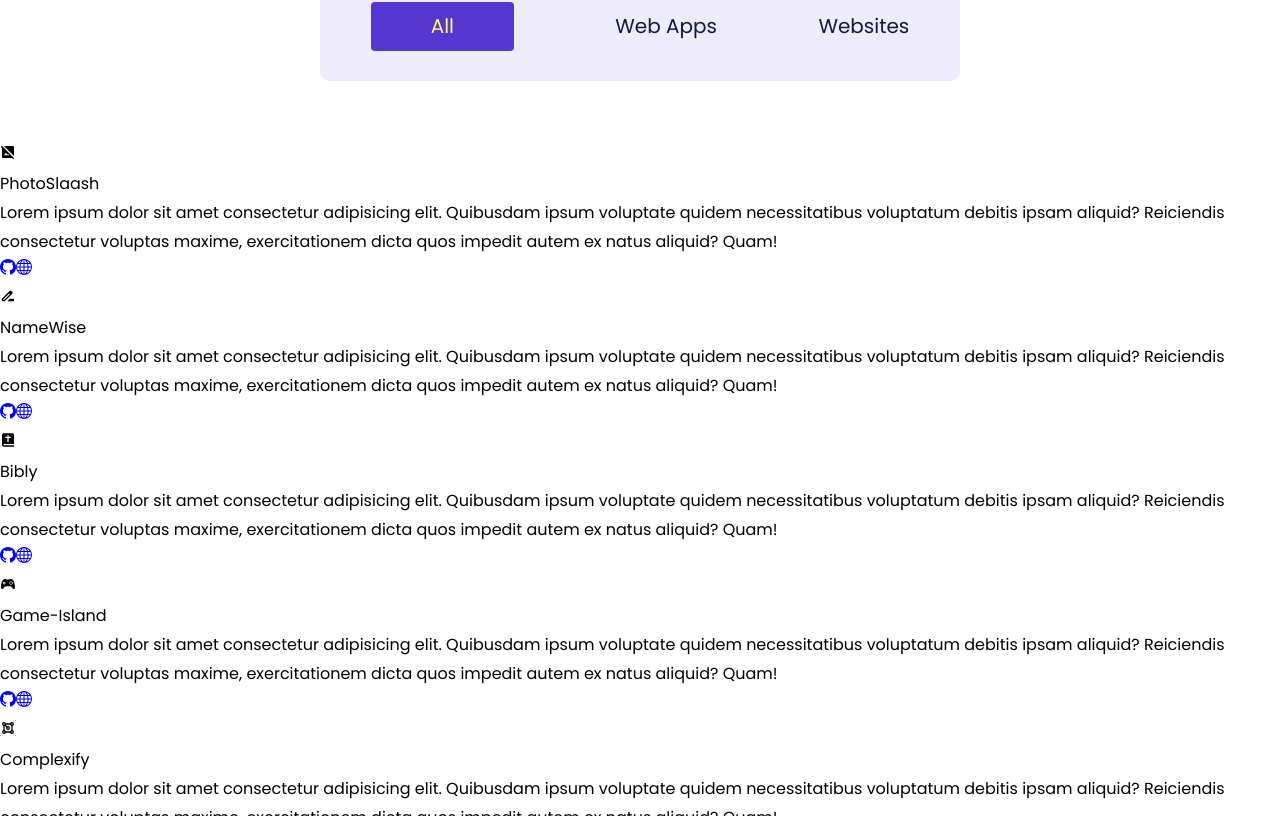
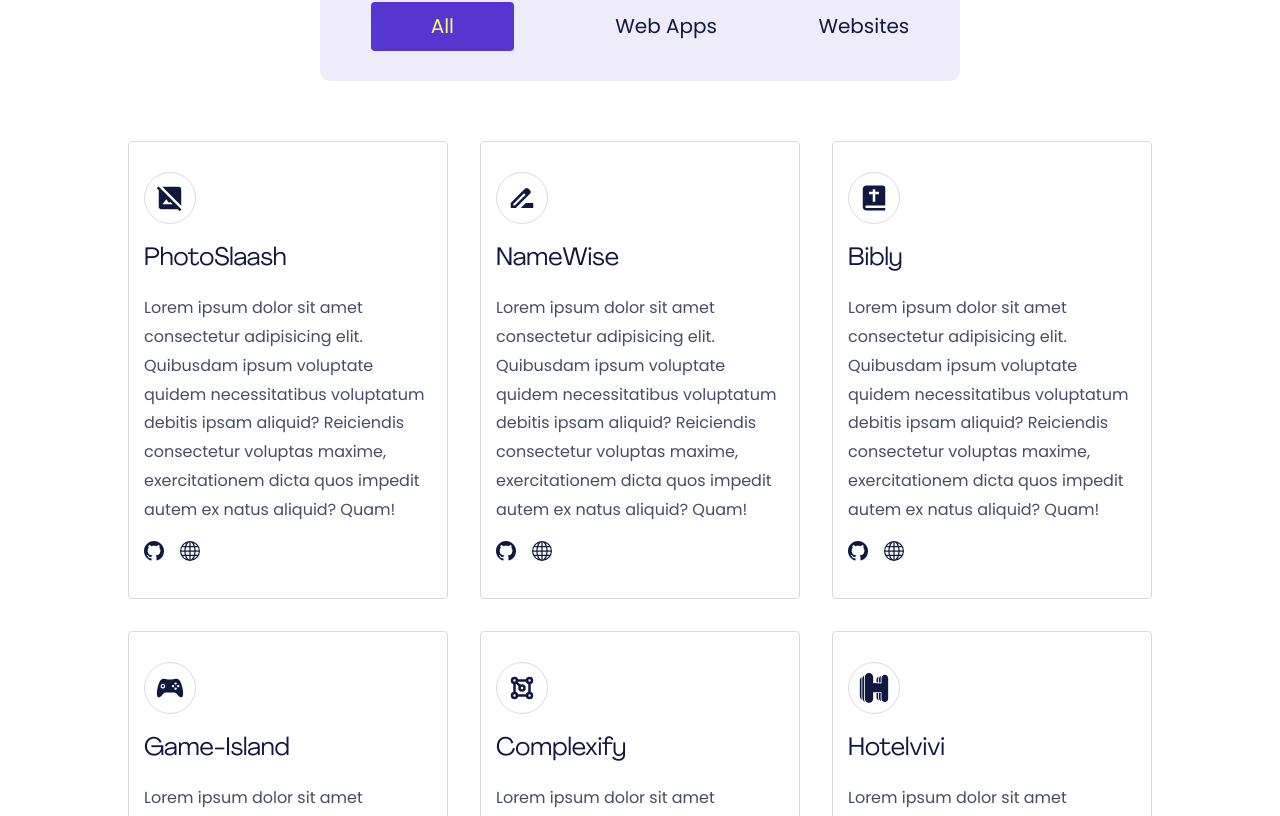
Before and after one commit to abrusu-collins/Portfolio-v7, a Next.js app: page / in a window 1280 px wide. Shown: the part 944-1760 px from the top of the page. Built offline with nearby package versions, Linux system fonts and the light colour scheme.

Commit message:
cool one

```diff
--- a/src/components/Projects.jsx
+++ b/src/components/Projects.jsx
@@ -72,10 +72,10 @@ function Projects() {
       <div className="projecct-cards">
         {projectContent.map((projectItem) => {
           return (
-            <div key={projectItem.name}>
-              <div> {r[projectItem.id]}</div>
-              <p>{projectItem.name}</p>
-              <p>{projectItem.description}</p>
+            <div className="all" key={projectItem.name}>
+              <div className="logo"> {r[projectItem.id]}</div>
+              <p className="project-name">{projectItem.name}</p>
+              <p className="description">{projectItem.description}</p>
               <div className="links">
                 <a href={projectItem.github}>
                   <BsGithub />
--- a/src/styles/index.css
+++ b/src/styles/index.css
@@ -114,6 +114,49 @@ nav ul {
   font-size: 20px;
   color: #101840;
 }
+.projects .projecct-cards {
+  display: grid;
+  grid-template-columns: repeat(3, 1fr);
+  width: 80%;
+  margin: 60px auto;
+  gap: 2rem 2rem;
+}
+.projects .projecct-cards > div {
+  border: 1px solid #d7dbe0;
+  padding: 30px 15px;
+  border-radius: 4px;
+}
+.projects .projecct-cards > div .logo {
+  font-size: 30px;
+  color: #101840;
+  border: 1px solid #d7dbe0;
+  display: inline-flex;
+  text-align: center;
+  border-radius: 50%;
+  padding: 10px;
+}
+.projects .projecct-cards > div .project-name {
+  line-height: 60px;
+  font-size: 47px;
+  font-family: agrandir;
+  font-size: 25px;
+  margin: 5px 0;
+  color: #101840;
+  padding: 0;
+}
+.projects .projecct-cards > div .description {
+  color: #474d66;
+  margin-bottom: 15px;
+}
+.projects .projecct-cards > div .links {
+  display: flex;
+  gap: 1rem;
+}
+.projects .projecct-cards > div .links a {
+  text-decoration: none;
+  color: #101840;
+  font-size: 20px;
+}
 
 @media screen and (max-width: 966px) {
   nav .navbar {
--- a/src/styles/sass/_projects.scss
+++ b/src/styles/sass/_projects.scss
@@ -20,4 +20,45 @@
       color: $black;
     }
   }
+  & .projecct-cards {
+    display: grid;
+    grid-template-columns: repeat(3, 1fr);
+    width: 80%;
+    margin: 60px auto;
+    gap: 2rem 2rem;
+    & > div {
+      border: 1px solid #d7dbe0;
+      padding: 30px 15px;
+      border-radius: 4px;
+      & .logo {
+        font-size: 30px;
+        color: $black;
+        border: 1px solid #d7dbe0;
+        display: inline-flex;
+        text-align: center;
+        border-radius: 50%;
+        padding: 10px;
+      }
+      & .project-name {
+        @include title-line-height;
+        font-size: 25px;
+        margin: 5px 0;
+        color: $black;
+        padding: 0;
+      }
+      & .description {
+        color: $grey;
+        margin-bottom: 15px;
+      }
+      & .links {
+        display: flex;
+        gap: 1rem;
+        & a {
+          text-decoration: none;
+          color: $black;
+          font-size: 20px;
+        }
+      }
+    }
+  }
 }
```
